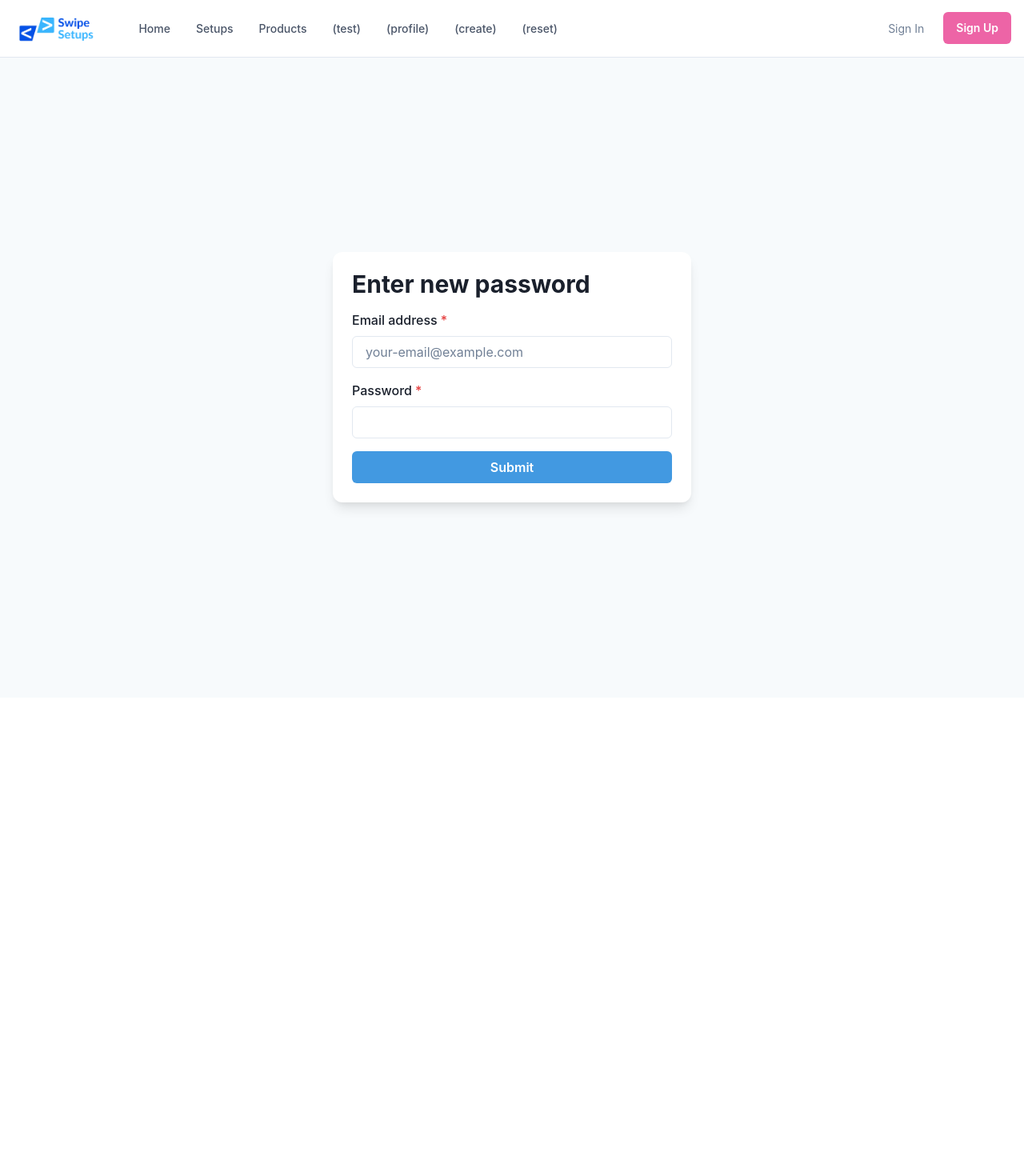
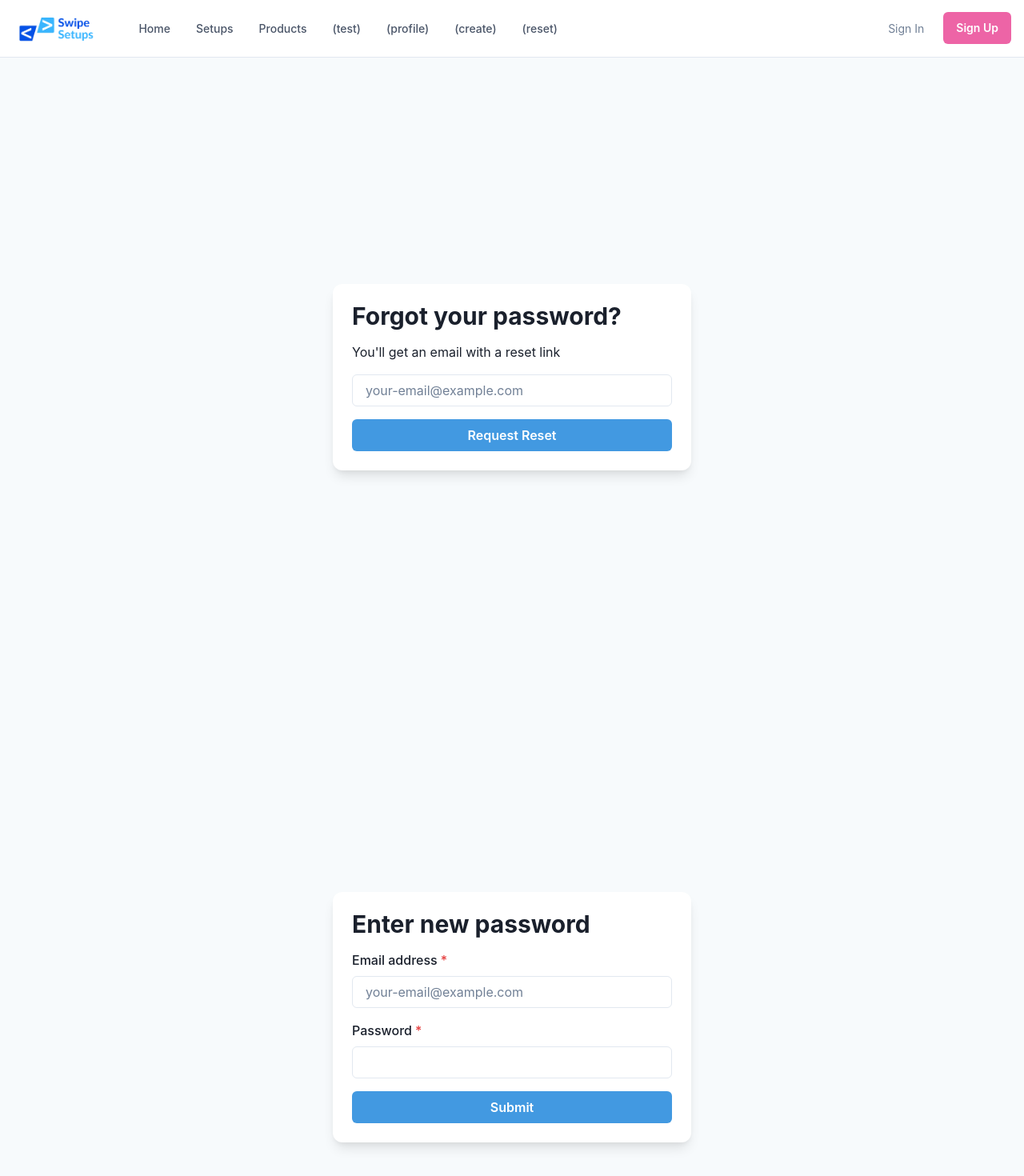
Before and after one commit to sov3333/ga-mern-project, a React (Vite) app in the folder client/: page /reset in a window 1280 px wide. Shown: the top 1470 px of the page at 80% size. Before the commit the page ends 872 px from the top, so only its background shows below. Built offline with nearby package versions, Linux system fonts and the light colour scheme; a web font is replaced by a local one.

Commit message:
feat: create pw forgot and reset forms
forms from chakra template: https://chakra-templates.dev/forms/authentication

```diff
--- /dev/null
+++ b/client/src/components/PasswordForgotForm.jsx
@@ -0,0 +1,58 @@
+import {
+  Button,
+  FormControl,
+  Flex,
+  Heading,
+  Input,
+  Stack,
+  Text,
+  useColorModeValue,
+} from '@chakra-ui/react';
+
+// "Forgot Password Card" from https://chakra-templates.dev/forms/authentication
+
+export default function PasswordForgotForm() {
+  return (
+    <Flex
+      minH={'100vh'}
+      align={'center'}
+      justify={'center'}
+      bg={useColorModeValue('gray.50', 'gray.800')}>
+      <Stack
+        spacing={4}
+        w={'full'}
+        maxW={'md'}
+        bg={useColorModeValue('white', 'gray.700')}
+        rounded={'xl'}
+        boxShadow={'lg'}
+        p={6}
+        my={12}>
+        <Heading lineHeight={1.1} fontSize={{ base: '2xl', md: '3xl' }}>
+          Forgot your password?
+        </Heading>
+        <Text
+          fontSize={{ base: 'sm', sm: 'md' }}
+          color={useColorModeValue('gray.800', 'gray.400')}>
+          You&apos;ll get an email with a reset link
+        </Text>
+        <FormControl id="email">
+          <Input
+            placeholder="your-email@example.com"
+            _placeholder={{ color: 'gray.500' }}
+            type="email"
+          />
+        </FormControl>
+        <Stack spacing={6}>
+          <Button
+            bg={'blue.400'}
+            color={'white'}
+            _hover={{
+              bg: 'blue.500',
+            }}>
+            Request Reset
+          </Button>
+        </Stack>
+      </Stack>
+    </Flex>
+  );
+}
--- /dev/null
+++ b/client/src/components/PasswordResetForm.jsx
@@ -0,0 +1,58 @@
+import {
+  Button,
+  Flex,
+  FormControl,
+  FormLabel,
+  Heading,
+  Input,
+  Stack,
+  useColorModeValue,
+} from '@chakra-ui/react';
+
+// "Reset Password Card" from https://chakra-templates.dev/forms/authentication
+
+export default function PasswordResetForm() {
+  return (
+    <Flex
+      minH={'100vh'}
+      align={'center'}
+      justify={'center'}
+      bg={useColorModeValue('gray.50', 'gray.800')}>
+      <Stack
+        spacing={4}
+        w={'full'}
+        maxW={'md'}
+        bg={useColorModeValue('white', 'gray.700')}
+        rounded={'xl'}
+        boxShadow={'lg'}
+        p={6}
+        my={12}>
+        <Heading lineHeight={1.1} fontSize={{ base: '2xl', md: '3xl' }}>
+          Enter new password
+        </Heading>
+        <FormControl id="email" isRequired>
+          <FormLabel>Email address</FormLabel>
+          <Input
+            placeholder="your-email@example.com"
+            _placeholder={{ color: 'gray.500' }}
+            type="email"
+          />
+        </FormControl>
+        <FormControl id="password" isRequired>
+          <FormLabel>Password</FormLabel>
+          <Input type="password" />
+        </FormControl>
+        <Stack spacing={6}>
+          <Button
+            bg={'blue.400'}
+            color={'white'}
+            _hover={{
+              bg: 'blue.500',
+            }}>
+            Submit
+          </Button>
+        </Stack>
+      </Stack>
+    </Flex>
+  );
+}
--- a/client/src/components/index.js
+++ b/client/src/components/index.js
@@ -5,6 +5,8 @@ import CardSetup from "./CardSetup";
 import CardProduct from "./CardProduct";
 import CardSignIn from "./CardSignIn";
 import CardSignUp from "./CardSignup";
+import PasswordForgotForm from "./PasswordForgotForm";
+import PasswordResetForm from "./PasswordResetForm";
 import DetailsProduct from "./DetailsProduct";
 import DetailsSetup from "./DetailsSetup";
 import SocialProfileSimple from "./SocialProfileSimple";
@@ -18,6 +20,8 @@ export {
     CardProduct,
     CardSignIn,
     CardSignUp,
+    PasswordForgotForm,
+    PasswordResetForm,
     DetailsProduct,
     DetailsSetup,
     SocialProfileSimple,
--- a/client/src/pages/PasswordReset.jsx
+++ b/client/src/pages/PasswordReset.jsx
@@ -1,56 +1,10 @@
-import {
-  Button,
-  Flex,
-  FormControl,
-  FormLabel,
-  Heading,
-  Input,
-  Stack,
-  useColorModeValue,
-} from '@chakra-ui/react';
+import { PasswordForgotForm, PasswordResetForm } from '../components';
 
 export default function PasswordReset() {
   return (
-    <Flex
-      minH={'100vh'}
-      align={'center'}
-      justify={'center'}
-      bg={useColorModeValue('gray.50', 'gray.800')}>
-      <Stack
-        spacing={4}
-        w={'full'}
-        maxW={'md'}
-        bg={useColorModeValue('white', 'gray.700')}
-        rounded={'xl'}
-        boxShadow={'lg'}
-        p={6}
-        my={12}>
-        <Heading lineHeight={1.1} fontSize={{ base: '2xl', md: '3xl' }}>
-          Enter new password
-        </Heading>
-        <FormControl id="email" isRequired>
-          <FormLabel>Email address</FormLabel>
-          <Input
-            placeholder="your-email@example.com"
-            _placeholder={{ color: 'gray.500' }}
-            type="email"
-          />
-        </FormControl>
-        <FormControl id="password" isRequired>
-          <FormLabel>Password</FormLabel>
-          <Input type="password" />
-        </FormControl>
-        <Stack spacing={6}>
-          <Button
-            bg={'blue.400'}
-            color={'white'}
-            _hover={{
-              bg: 'blue.500',
-            }}>
-            Submit
-          </Button>
-        </Stack>
-      </Stack>
-    </Flex>
+    <>
+    <PasswordForgotForm />
+    <PasswordResetForm />
+    </>
   );
 }
```
